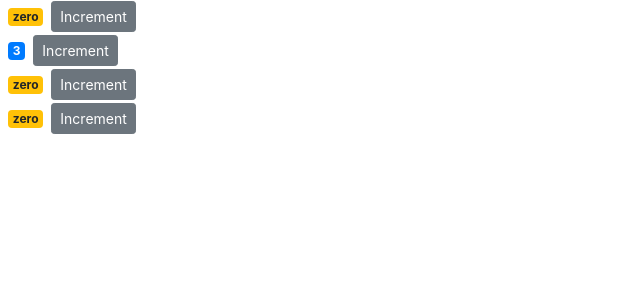
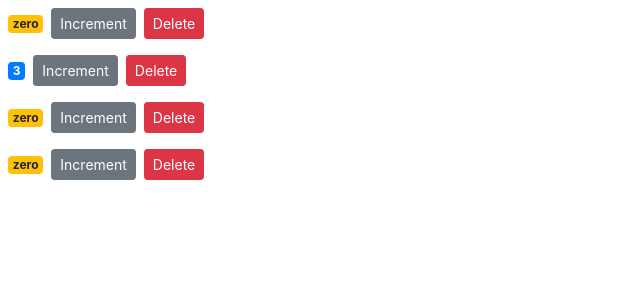
Before and after one commit to zishan26/react_training, a React (Create React App) app: page / in a window 1280 px wide. Shown: the top 300 px of the page, without its empty margins (0-640 px from the left). Built offline with nearby package versions, Linux system fonts and the light colour scheme.

Commit message:
added 4 increments

```diff
--- a/src/Components/counter.jsx
+++ b/src/Components/counter.jsx
@@ -26,6 +26,10 @@
                     onClick={(product) => this.handleIncrement(product)}
                     className="btn btn-secondary btn-sm">Increment
                 </button>
+                <button
+                    onClick={this.handleDelete}
+                    className="btn btn-danger btn-sm m-2">Delete
+                </button>
 
 
             </div>
```
